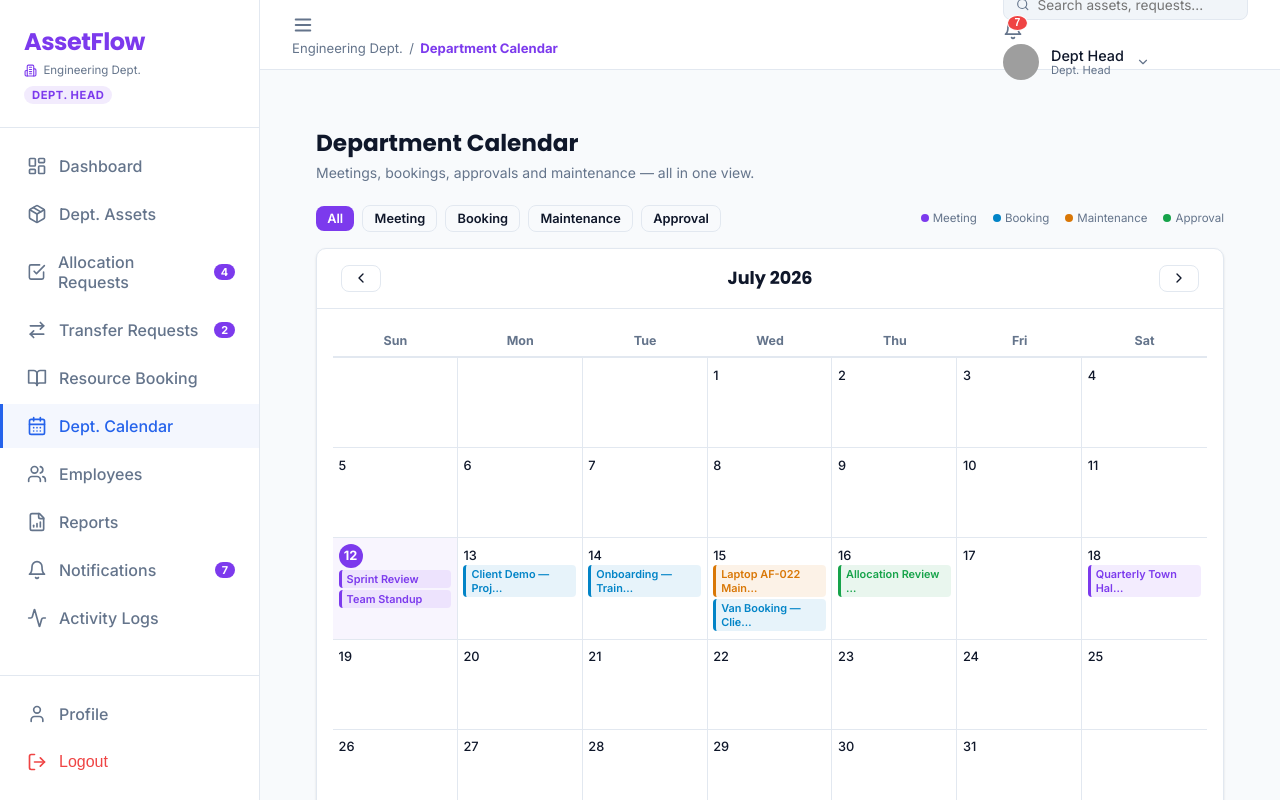
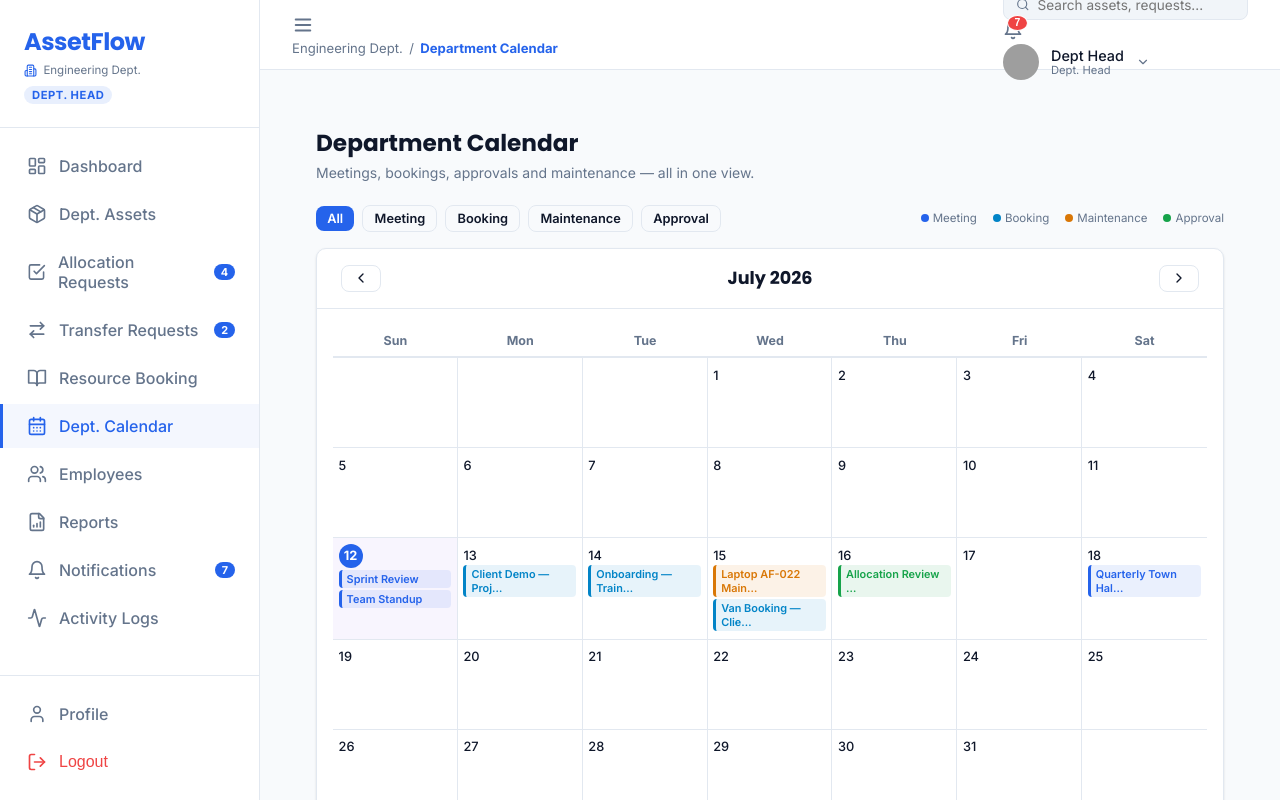
Before and after one commit to DevanshAdhia/AssetFlow-Problem-Statement, a React (Vite) app in the folder frontend/: page /dept-head/calendar in a window 1280 px wide. Built offline with nearby package versions, Linux system fonts and the light colour scheme; grey boxes are pictures that could not be loaded.

Commit message:
style: standardize DeptHead portal colors and fonts to match global brand blue

```diff
--- a/frontend/src/layouts/DeptHeadLayout.css
+++ b/frontend/src/layouts/DeptHeadLayout.css
@@ -3,8 +3,8 @@
 
 /* DH-specific color tokens */
 :root {
-  --dh-primary:    #7C3AED;
-  --dh-primary-lt: rgba(124,58,237,0.1);
+  --dh-primary:    #2563EB;
+  --dh-primary-lt: rgba(37,99,235,0.1);
   --dh-success:    #16a34a;
   --dh-warning:    #d97706;
   --dh-danger:     #dc2626;
--- a/frontend/src/layouts/DeptHeadLayout.jsx
+++ b/frontend/src/layouts/DeptHeadLayout.jsx
@@ -16,7 +16,7 @@ const getUser = () => {
 };
 
 const buildAvatar = (name) =>
-  `https://ui-avatars.com/api/?name=${encodeURIComponent(name)}&background=7C3AED&color=fff&bold=true&size=80`;
+  `https://ui-avatars.com/api/?name=${encodeURIComponent(name)}&background=2563EB&color=fff&bold=true&size=80`;
 
 const NAV_ITEMS = [
   { to: '/dept-head/dashboard',    icon: LayoutDashboard, label: 'Dashboard' },
@@ -32,7 +32,7 @@ const NAV_ITEMS = [
 ];
 
 const NOTIFS = [
-  { id:1, icon: CheckSquare, color:'#7c3aed', msg:'Allocation request from Rohan Mehta awaiting approval', time:'5m ago' },
+  { id:1, icon: CheckSquare, color:'#2563eb', msg:'Allocation request from Rohan Mehta awaiting approval', time:'5m ago' },
   { id:2, icon: ArrowRightLeft, color:'#d97706', msg:'Transfer request for Projector AF-009 submitted', time:'1h ago' },
   { id:3, icon: Clock, color:'#0284c7', msg:'Meeting Room A booked for tomorrow 10:00 AM', time:'2h ago' },
 ];
@@ -121,7 +121,7 @@ const DeptHeadLayout = () => {
               <span>{label}</span>
               {badge && (
                 <span style={{
-                  marginLeft: 'auto', background: '#7c3aed', color: '#fff',
+                  marginLeft: 'auto', background: '#2563eb', color: '#fff',
                   borderRadius: 20, fontSize: '0.68rem', fontWeight: 700, padding: '1px 7px'
                 }}>{badge}</span>
               )}
--- a/frontend/src/pages/DeptHead/DHAllocation.jsx
+++ b/frontend/src/pages/DeptHead/DHAllocation.jsx
@@ -80,10 +80,10 @@ const DHAllocation = () => {
                   return (
                     <React.Fragment key={step}>
                       <div style={{ display:'flex', flexDirection:'column', alignItems:'center', flex:1 }}>
-                        <div style={{ width:32, height:32, borderRadius:'50%', background: active ? '#7c3aed' : '#e5e7eb', color: active ? '#fff' : '#9ca3af', display:'flex', alignItems:'center', justifyContent:'center', fontSize:'0.75rem', fontWeight:700 }}>{i+1}</div>
-                        <span style={{ fontSize:'0.72rem', marginTop:4, textAlign:'center', color: active ? '#7c3aed' : 'var(--dh-muted)', fontWeight: active ? 700 : 400 }}>{step}</span>
+                        <div style={{ width:32, height:32, borderRadius:'50%', background: active ? '#2563eb' : '#e5e7eb', color: active ? '#fff' : '#9ca3af', display:'flex', alignItems:'center', justifyContent:'center', fontSize:'0.75rem', fontWeight:700 }}>{i+1}</div>
+                        <span style={{ fontSize:'0.72rem', marginTop:4, textAlign:'center', color: active ? '#2563eb' : 'var(--dh-muted)', fontWeight: active ? 700 : 400 }}>{step}</span>
                       </div>
-                      {i < TIMELINE.length-1 && <div style={{ flex:1, height:2, background: active && i<2 ? '#7c3aed' : '#e5e7eb', marginTop:15 }}/>}
+                      {i < TIMELINE.length-1 && <div style={{ flex:1, height:2, background: active && i<2 ? '#2563eb' : '#e5e7eb', marginTop:15 }}/>}
                     </React.Fragment>
                   );
                 })}
--- a/frontend/src/pages/DeptHead/DHAssets.jsx
+++ b/frontend/src/pages/DeptHead/DHAssets.jsx
@@ -65,7 +65,7 @@ const DHAssets = () => {
           <div className="dh-modal" onClick={e => e.stopPropagation()}>
             <div className="dh-modal-header">
               <div>
-                <h2 className="dh-modal-title"><Package size={18} style={{ display:'inline', marginRight:8, color:'#7c3aed' }}/>{viewAsset.name}</h2>
+                <h2 className="dh-modal-title"><Package size={18} style={{ display:'inline', marginRight:8, color:'#2563eb' }}/>{viewAsset.name}</h2>
                 <span style={{ fontSize:'0.78rem', color:'var(--dh-muted)' }}>{viewAsset.tag}</span>
               </div>
               <button className="dh-close-btn" onClick={() => setView(null)}><X size={18}/></button>
@@ -97,7 +97,7 @@ const DHAssets = () => {
                   { action:'Registered in system', date:'15 Jan 2026', status:'Registered' },
                 ].map((t,i) => (
                   <div key={i} className="dh-timeline-item">
-                    <div className="dh-timeline-dot" style={{ background:'rgba(124,58,237,0.1)', color:'#7c3aed' }}>
+                    <div className="dh-timeline-dot" style={{ background:'rgba(124,58,237,0.1)', color:'#2563eb' }}>
                       <Clock size={15}/>
                     </div>
                     <div>
@@ -168,7 +168,7 @@ const DHAssets = () => {
               {filtered.length > 0 ? filtered.map(a => (
                 <tr key={a.id}>
                   <td><input type="checkbox" checked={selected.includes(a.id)} onChange={() => toggleSelect(a.id)}/></td>
-                  <td style={{ fontWeight:700, color:'#7c3aed' }}>{a.tag}</td>
+                  <td style={{ fontWeight:700, color:'#2563eb' }}>{a.tag}</td>
                   <td style={{ fontWeight:600 }}>{a.name}</td>
                   <td><span className="dh-badge dh-badge-info">{a.category}</span></td>
                   <td>{a.employee}</td>
--- a/frontend/src/pages/DeptHead/DHBookings.jsx
+++ b/frontend/src/pages/DeptHead/DHBookings.jsx
@@ -66,7 +66,7 @@ const DHBookings = () => {
         <div className="dh-modal-overlay" onClick={()=>setShowForm(false)}>
           <div className="dh-modal dh-modal-lg" onClick={e=>e.stopPropagation()}>
             <div className="dh-modal-header">
-              <h2 className="dh-modal-title"><BookOpen size={18} style={{display:'inline',marginRight:8,color:'#7c3aed'}}/>Book a Resource</h2>
+              <h2 className="dh-modal-title"><BookOpen size={18} style={{display:'inline',marginRight:8,color:'#2563eb'}}/>Book a Resource</h2>
               <button className="dh-close-btn" onClick={()=>setShowForm(false)}><X size={18}/></button>
             </div>
             <form onSubmit={handleBook}>
@@ -128,7 +128,7 @@ const DHBookings = () => {
           return (
             <div key={r.id} className="dh-card" style={{padding:'1rem',cursor:'pointer',transition:'all 0.15s'}} onClick={()=>{setForm({...form,resource:r.name});setShowForm(true);}}>
               <div style={{display:'flex',alignItems:'center',gap:'0.6rem',marginBottom:'0.5rem'}}>
-                <div style={{width:34,height:34,borderRadius:8,background:'rgba(124,58,237,0.1)',color:'#7c3aed',display:'flex',alignItems:'center',justifyContent:'center'}}><Icon size={16}/></div>
+                <div style={{width:34,height:34,borderRadius:8,background:'rgba(124,58,237,0.1)',color:'#2563eb',display:'flex',alignItems:'center',justifyContent:'center'}}><Icon size={16}/></div>
                 <div><p style={{margin:0,fontWeight:700,fontSize:'0.85rem'}}>{r.name}</p><span style={{fontSize:'0.72rem',color:'var(--dh-muted)'}}>{r.type} · {r.floor}</span></div>
               </div>
               {r.capacity && <span style={{fontSize:'0.75rem',color:'var(--dh-muted)'}}><Users size={12} style={{display:'inline',marginRight:4}}/>{r.capacity} seats</span>}
--- a/frontend/src/pages/DeptHead/DHCalendar.jsx
+++ b/frontend/src/pages/DeptHead/DHCalendar.jsx
@@ -3,13 +3,13 @@ import { CalendarDays, ChevronLeft, ChevronRight, BookOpen, CheckSquare, Wrench,
 import '../../layouts/DeptHeadLayout.css';
 
 const EVENTS = [
-  { id:1, title:'Sprint Review', type:'Meeting',     date:'2026-07-12', time:'15:00–16:00', color:'#7c3aed' },
+  { id:1, title:'Sprint Review', type:'Meeting',     date:'2026-07-12', time:'15:00–16:00', color:'#2563eb' },
   { id:2, title:'Client Demo — Projector B', type:'Booking', date:'2026-07-13', time:'10:00–12:00', color:'#0284c7' },
   { id:3, title:'Onboarding — Training Room', type:'Booking', date:'2026-07-14', time:'14:00–17:00', color:'#0284c7' },
   { id:4, title:'Laptop AF-022 Maintenance', type:'Maintenance', date:'2026-07-15', time:'All Day', color:'#d97706' },
   { id:5, title:'Allocation Review — Divya', type:'Approval', date:'2026-07-16', time:'09:00', color:'#16a34a' },
-  { id:6, title:'Team Standup', type:'Meeting', date:'2026-07-12', time:'09:30–09:45', color:'#7c3aed' },
-  { id:7, title:'Quarterly Town Hall', type:'Meeting', date:'2026-07-18', time:'14:00–15:30', color:'#7c3aed' },
+  { id:6, title:'Team Standup', type:'Meeting', date:'2026-07-12', time:'09:30–09:45', color:'#2563eb' },
+  { id:7, title:'Quarterly Town Hall', type:'Meeting', date:'2026-07-18', time:'14:00–15:30', color:'#2563eb' },
   { id:8, title:'Van Booking — Client Visit', type:'Booking', date:'2026-07-15', time:'08:00–18:00', color:'#0284c7' },
 ];
 
@@ -56,7 +56,7 @@ const DHCalendar = () => {
           <button key={f} className={`dh-btn dh-btn-sm ${filter===f?'dh-btn-primary':'dh-btn-outline'}`} onClick={()=>setFilter(f)}>{f}</button>
         ))}
         <div style={{marginLeft:'auto',display:'flex',alignItems:'center',gap:4}}>
-          {[{c:'#7c3aed',l:'Meeting'},{c:'#0284c7',l:'Booking'},{c:'#d97706',l:'Maintenance'},{c:'#16a34a',l:'Approval'}].map(i=>(
+          {[{c:'#2563eb',l:'Meeting'},{c:'#0284c7',l:'Booking'},{c:'#d97706',l:'Maintenance'},{c:'#16a34a',l:'Approval'}].map(i=>(
             <span key={i.l} style={{display:'flex',alignItems:'center',gap:4,fontSize:'0.72rem',color:'var(--dh-muted)',marginLeft:12}}>
               <span style={{width:8,height:8,borderRadius:'50%',background:i.c,display:'inline-block'}}/>{i.l}
             </span>
@@ -91,9 +91,9 @@ const DHCalendar = () => {
                     <>
                       <span style={{
                         fontSize:'0.8rem', fontWeight: isToday(d)?800:500,
-                        color: isToday(d)?'#7c3aed':'var(--dh-text)',
+                        color: isToday(d)?'#2563eb':'var(--dh-text)',
                         display:'inline-block', marginBottom:2,
-                        ...(isToday(d) ? { background:'#7c3aed', color:'#fff', width:24, height:24, borderRadius:'50%', textAlign:'center', lineHeight:'24px' } : {})
+                        ...(isToday(d) ? { background:'#2563eb', color:'#fff', width:24, height:24, borderRadius:'50%', textAlign:'center', lineHeight:'24px' } : {})
                       }}>{d}</span>
                       {events.slice(0,2).map(ev=>(
                         <div key={ev.id} style={{
--- a/frontend/src/pages/DeptHead/DHNotifications.jsx
+++ b/frontend/src/pages/DeptHead/DHNotifications.jsx
@@ -3,7 +3,7 @@ import { Bell, CheckSquare, ArrowRightLeft, BookOpen, AlertCircle, Settings, Che
 import '../../layouts/DeptHeadLayout.css';
 
 const NOTIFICATIONS = [
-  { id: 1, type: 'Allocation', icon: CheckSquare,    color: '#7c3aed', title: 'New Allocation Request', desc: 'Rohan Mehta has requested a Dell XPS 15 Laptop.', priority: 'High', date: 'Today, 09:45 AM', read: false },
+  { id: 1, type: 'Allocation', icon: CheckSquare,    color: '#2563eb', title: 'New Allocation Request', desc: 'Rohan Mehta has requested a Dell XPS 15 Laptop.', priority: 'High', date: 'Today, 09:45 AM', read: false },
   { id: 2, type: 'Transfer',   icon: ArrowRightLeft, color: '#d97706', title: 'Transfer Request Submitted', desc: 'Sneha Kulkarni requested transfer of 4K Monitor (AF-045).', priority: 'Medium', date: 'Today, 08:30 AM', read: false },
   { id: 3, type: 'Booking',    icon: BookOpen,       color: '#0284c7', title: 'Resource Booked', desc: 'Meeting Room A is booked by you for Sprint Review.', priority: 'Low', date: 'Yesterday, 04:15 PM', read: true },
   { id: 4, type: 'Maintenance',icon: AlertCircle,    color: '#dc2626', title: 'Maintenance Overdue', desc: 'Laptop AF-022 requires immediate maintenance check.', priority: 'High', date: 'Yesterday, 10:00 AM', read: true },
@@ -51,7 +51,7 @@ const DHNotifications = () => {
             </div>
             <div style={{ flex: 1 }}>
               <div style={{ display: 'flex', justifyContent: 'space-between', alignItems: 'flex-start', marginBottom: 4 }}>
-                <h4 style={{ margin: 0, fontSize: '0.95rem', fontWeight: n.read ? 600 : 700, color: n.read ? 'var(--dh-text)' : '#7c3aed' }}>{n.title}</h4>
+                <h4 style={{ margin: 0, fontSize: '0.95rem', fontWeight: n.read ? 600 : 700, color: n.read ? 'var(--dh-text)' : '#2563eb' }}>{n.title}</h4>
                 <span style={{ fontSize: '0.75rem', color: 'var(--dh-muted)' }}>{n.date}</span>
               </div>
               <p style={{ margin: '0 0 0.5rem', fontSize: '0.85rem', color: 'var(--dh-text)' }}>{n.desc}</p>
--- a/frontend/src/pages/DeptHead/DHProfile.jsx
+++ b/frontend/src/pages/DeptHead/DHProfile.jsx
@@ -2,7 +2,7 @@ import React, { useState, useEffect } from 'react';
 import { User, Mail, Phone, Building2, MapPin, Edit2, CheckCircle, Lock, Bell } from 'lucide-react';
 import '../../layouts/DeptHeadLayout.css';
 
-const buildAvatar = (name) => `https://ui-avatars.com/api/?name=${encodeURIComponent(name)}&background=7C3AED&color=fff&bold=true&size=150`;
+const buildAvatar = (name) => `https://ui-avatars.com/api/?name=${encodeURIComponent(name)}&background=2563EB&color=fff&bold=true&size=150`;
 
 const DHProfile = () => {
   const [user, setUser] = useState({ name: 'Loading...', email: '', phone: '', department: '', role: '', avatar: '' });
--- a/frontend/src/pages/DeptHead/DHReports.jsx
+++ b/frontend/src/pages/DeptHead/DHReports.jsx
@@ -3,7 +3,7 @@ import { FileText, Download, BarChart2, PieChart as PieIcon, Activity } from 'lu
 import { BarChart, Bar, XAxis, YAxis, CartesianGrid, Tooltip, ResponsiveContainer, PieChart, Pie, Cell, LineChart, Line } from 'recharts';
 import '../../layouts/DeptHeadLayout.css';
 
-const assetDist = [{ name: 'Electronics', value: 45, color: '#7c3aed' }, { name: 'Furniture', value: 25, color: '#0284c7' }, { name: 'Vehicles', value: 5, color: '#16a34a' }, { name: 'Telecom', value: 10, color: '#d97706' }];
+const assetDist = [{ name: 'Electronics', value: 45, color: '#2563eb' }, { name: 'Furniture', value: 25, color: '#0284c7' }, { name: 'Vehicles', value: 5, color: '#16a34a' }, { name: 'Telecom', value: 10, color: '#d97706' }];
 const monthlyAlloc = [{ month: 'Jan', req: 12 }, { month: 'Feb', req: 19 }, { month: 'Mar', req: 15 }, { month: 'Apr', req: 22 }, { month: 'May', req: 18 }, { month: 'Jun', req: 25 }];
 const bookingUtil = [{ resource: 'Meeting Room A', hours: 45 }, { resource: 'Meeting Room B', hours: 30 }, { resource: 'Projector A', hours: 25 }, { resource: 'Company Van', hours: 15 }];
 
--- a/frontend/src/pages/DeptHead/DHTransfers.jsx
+++ b/frontend/src/pages/DeptHead/DHTransfers.jsx
@@ -68,10 +68,10 @@ const DHTransfers = () => {
                   return (
                     <React.Fragment key={step}>
                       <div style={{display:'flex',flexDirection:'column',alignItems:'center',flex:1}}>
-                        <div style={{width:28,height:28,borderRadius:'50%',background:active?'#7c3aed':'#e5e7eb',color:active?'#fff':'#9ca3af',display:'flex',alignItems:'center',justifyContent:'center',fontSize:'0.7rem',fontWeight:700}}>{i+1}</div>
-                        <span style={{fontSize:'0.68rem',marginTop:4,textAlign:'center',color:active?'#7c3aed':'var(--dh-muted)',fontWeight:active?700:400}}>{step}</span>
+                        <div style={{width:28,height:28,borderRadius:'50%',background:active?'#2563eb':'#e5e7eb',color:active?'#fff':'#9ca3af',display:'flex',alignItems:'center',justifyContent:'center',fontSize:'0.7rem',fontWeight:700}}>{i+1}</div>
+                        <span style={{fontSize:'0.68rem',marginTop:4,textAlign:'center',color:active?'#2563eb':'var(--dh-muted)',fontWeight:active?700:400}}>{step}</span>
                       </div>
-                      {i<WORKFLOW.length-1 && <div style={{flex:1,height:2,background:active&&i<3?'#7c3aed':'#e5e7eb',marginTop:13}}/>}
+                      {i<WORKFLOW.length-1 && <div style={{flex:1,height:2,background:active&&i<3?'#2563eb':'#e5e7eb',marginTop:13}}/>}
                     </React.Fragment>
                   );
                 })}
```
Also changed, not shown: frontend/src/pages/DeptHead/DHDashboard.jsx (+6 -6 lines).
